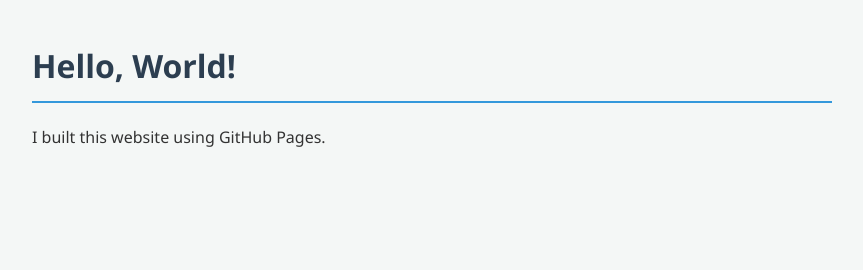
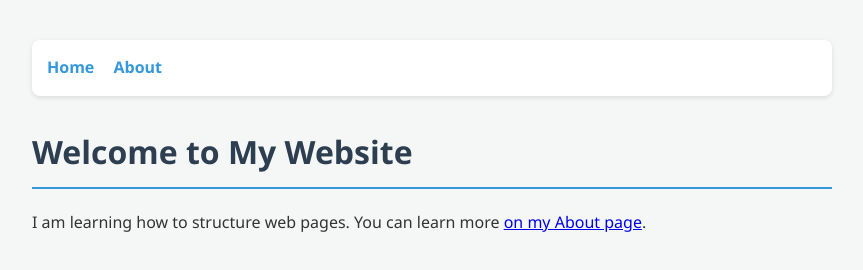
Before and after one commit to FilippoCMC/houdini-bd, a plain HTML site: page index.html in a window 1280 px wide. Shown: the whole page, without its empty margins (208-1071 px from the left). Drawn offline with Linux system fonts and the light colour scheme.

Commit message:
Revise title and enhance navigation in index.html
Updated the title and added navigation links to the page.

```diff
--- a/index.html
+++ b/index.html
@@ -2,10 +2,18 @@
 <html>
 <head>
     <link rel="stylesheet" href="style.css">
-    <title>My GitHub Page</title>
+    <title>My Professional Site</title>
 </head>
 <body>
-    <h1>Hello, World!</h1>
-    <p>I built this website using GitHub Pages.</p>
+
+    <nav>
+        <a href="index.html">Home</a>
+        <a href="about.html">About</a>
+    </nav>
+
+    <h1>Welcome to My Website</h1>
+    <p>I am learning how to structure web pages. You can learn more
+       <a href="about.html">on my About page</a>.</p>
+
 </body>
 </html>
```
